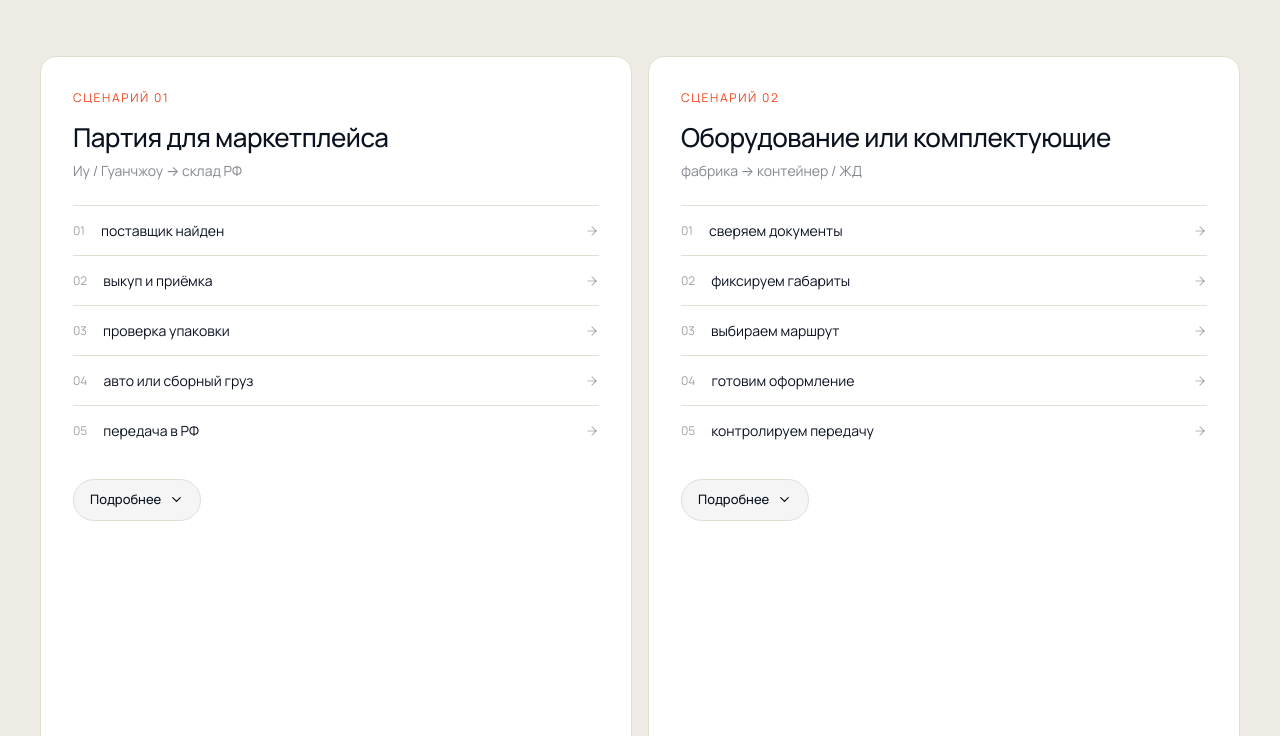
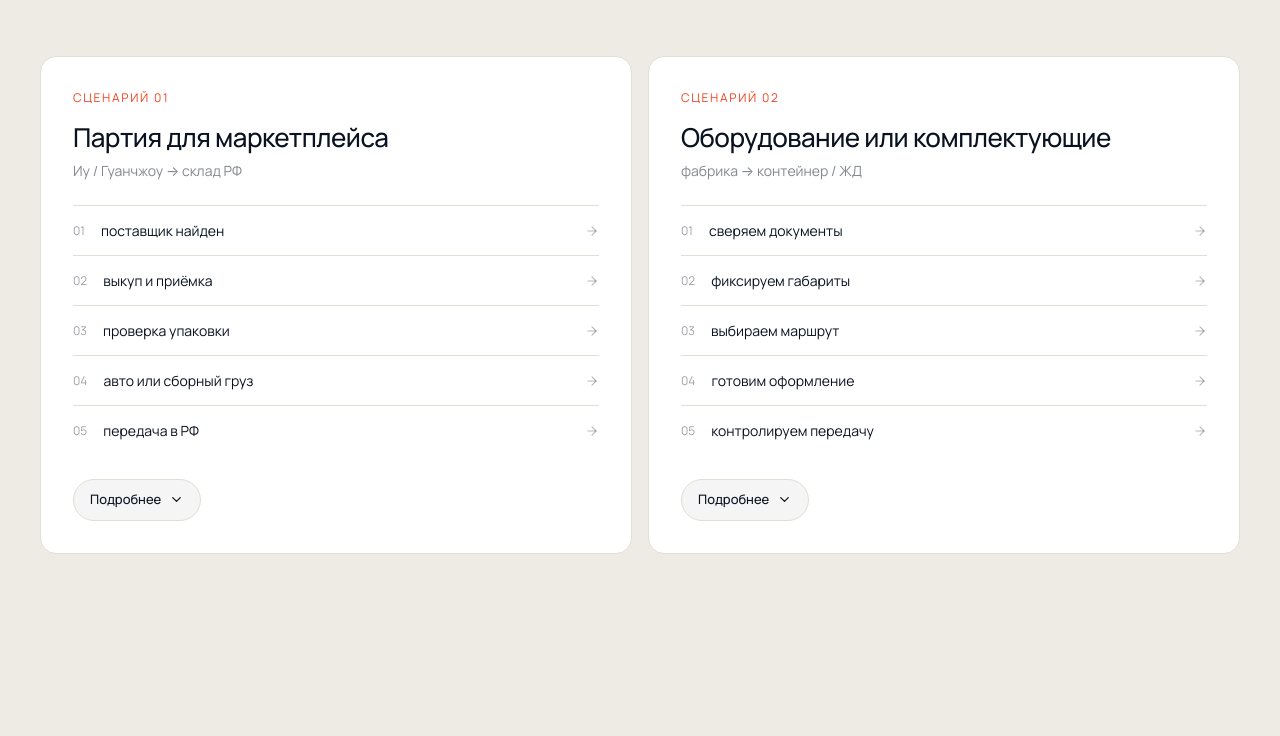
Before and after one commit to HGpk3/RWSCargo, an Astro site: page / in a window 1280 px wide. Shown: the part 6204-6940 px from the top of the page. Built offline with nearby package versions, Linux system fonts and the light colour scheme; Astro itself is replaced by a stand-in of ours.

Commit message:
Let scenario cards expand naturally

```diff
--- a/src/figma-app/components/Sections3.tsx
+++ b/src/figma-app/components/Sections3.tsx
@@ -271,7 +271,7 @@ export function Scenarios() {
           {scenarios.map((s, i) => (
             <div
               key={s.title}
-              className="rounded-2xl p-6 md:p-8 bg-white md:min-h-[820px]"
+              className="rounded-2xl p-6 md:p-8 bg-white"
               style={{ border: `1px solid ${LINE}` }}
             >
               <div style={{ color: BRAND, fontSize: 12, letterSpacing: "0.14em" }}>
```
